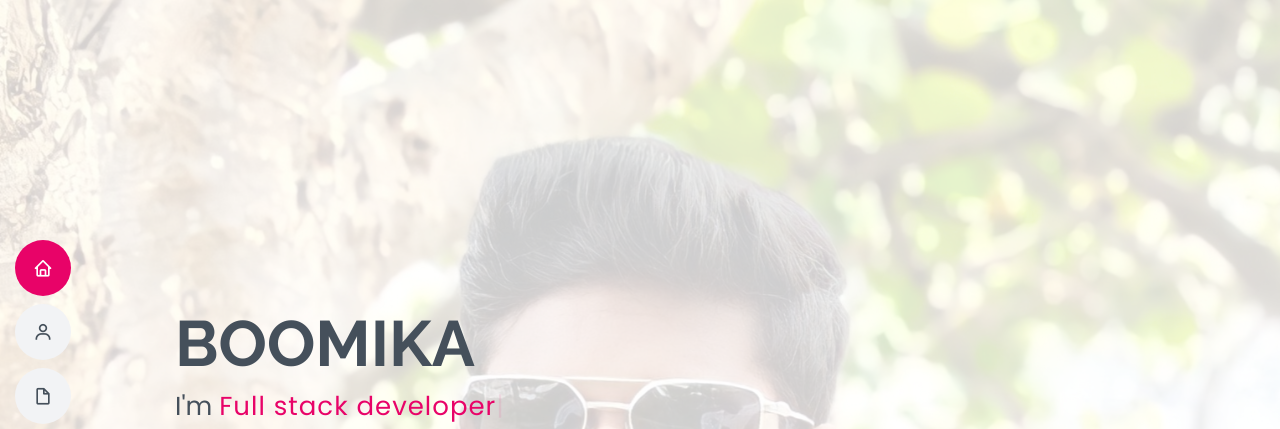
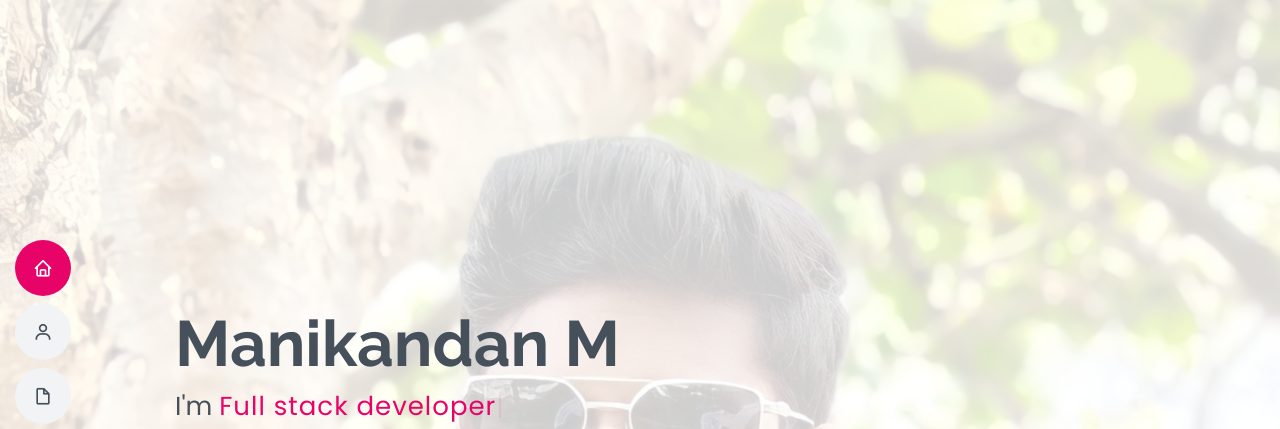
Before and after one commit to manikandanmohan10/manikandanmohan10.github.io, a plain HTML site: page index.html in a window 1280 px wide. Shown: the top 429 px of the page. Drawn offline with nearby package versions, Linux system fonts and the light colour scheme.

Commit message:
Update index.html

```diff
--- a/index.html
+++ b/index.html
@@ -58,14 +58,14 @@
   <!-- ======= Hero Section ======= -->
   <section id="hero" class="d-flex flex-column justify-content-center">
     <div class="container" data-aos="zoom-in" data-aos-delay="100">
-      <h1>BOOMIKA </h1>
+      <h1>Manikandan M </h1>
       <p>I'm <span class="typed" data-typed-items="Designer,Full stack developer,Artist"></span></p>
       <div class="social-links">
         <a href="https://www.twitter.com" class="twitter"><i class="bx bxl-twitter"></i></a>
         <a href="https://www.facebook.com" class="facebook"><i class="bx bxl-facebook"></i></a>
         <a href="https://www.instagram.com/" class="instagram"><i class="bx bxl-instagram"></i></a>
         <a href="#" class="google-plus"><i class="bx bxl-skype"></i></a>
-        <a href="https://www.linkedin.com/in/boomika-moorthy-1a4876198" class="linkedin"><i class="bx bxl-linkedin"></i></a>
+        <a href="https://www.linkedin.com/in/Manikandan M-moorthy-1a4876198" class="linkedin"><i class="bx bxl-linkedin"></i></a>
       </div>
     </div>
   </section><!-- End Hero -->
@@ -260,12 +260,12 @@
           <div class="col-lg-6">
             <h3 class="resume-title">Sumary</h3>
             <div class="resume-item pb-0">
-              <h4>BOOMIKA K</h4>
+              <h4>Manikandan M K</h4>
               <p><em> </em></p>
               <ul>
                 <li>Vasavi nagar,Tiruvannamalai-606603</li>
                 <li>(+91) 7339639118</li>
-                <li>boomikamoorthi@gmail.com</li>
+                <li>Manikandan Mmoorthi@gmail.com</li>
               </ul>
             </div>
 
@@ -450,7 +450,7 @@
               <div class="email">
                 <i class="icofont-envelope"></i>
                 <h4>Email:</h4>
-                <p>boomikamoorthy2000@gmail.com</p>
+                <p>Manikandan Mmoorthy2000@gmail.com</p>
               </div>
 
               <div class="phone">
@@ -504,14 +504,14 @@
   <!-- ======= Footer ======= -->
   <footer id="footer">
     <div class="container">
-      <h3>Boomika </h3>
+      <h3>Manikandan M </h3>
       <p></p>
       <div class="social-links">
         <a href="https://www.twitetr.com" class="twitter"><i class="bx bxl-twitter"></i></a>
         <a href="https://www.facebook.com" class="facebook"><i class="bx bxl-facebook"></i></a>
         <a href="https://www.instagram.com/" class="instagram"><i class="bx bxl-instagram"></i></a>
         <a href="#" class="google-plus"><i class="bx bxl-skype"></i></a>
-        <a href="https://www.linkedin.com/in/boomika-moorthy-1a4876198" class="linkedin"><i class="bx bxl-linkedin"></i></a>
+        <a href="https://www.linkedin.com/in/Manikandan M-moorthy-1a4876198" class="linkedin"><i class="bx bxl-linkedin"></i></a>
       </div>
       <div class="copyright">
         &copy; Copyright <strong><span>MyResume</span></strong>. All Rights Reserved
@@ -521,7 +521,7 @@
         <!-- You can delete the links only if you purchased the pro version. -->
         <!-- Licensing information: [license-url] -->
         <!-- Purchase the pro version with working PHP/AJAX contact form: https://bootstrapmade.com/free-html-bootstrap-template-my-resume/ -->
-        Designed by <a href="https://bootstrapmade.com/">Boomika</a>
+        Designed by <a href="https://bootstrapmade.com/">Manikandan M</a>
       </div>
     </div>
   </footer><!-- End Footer -->
```
